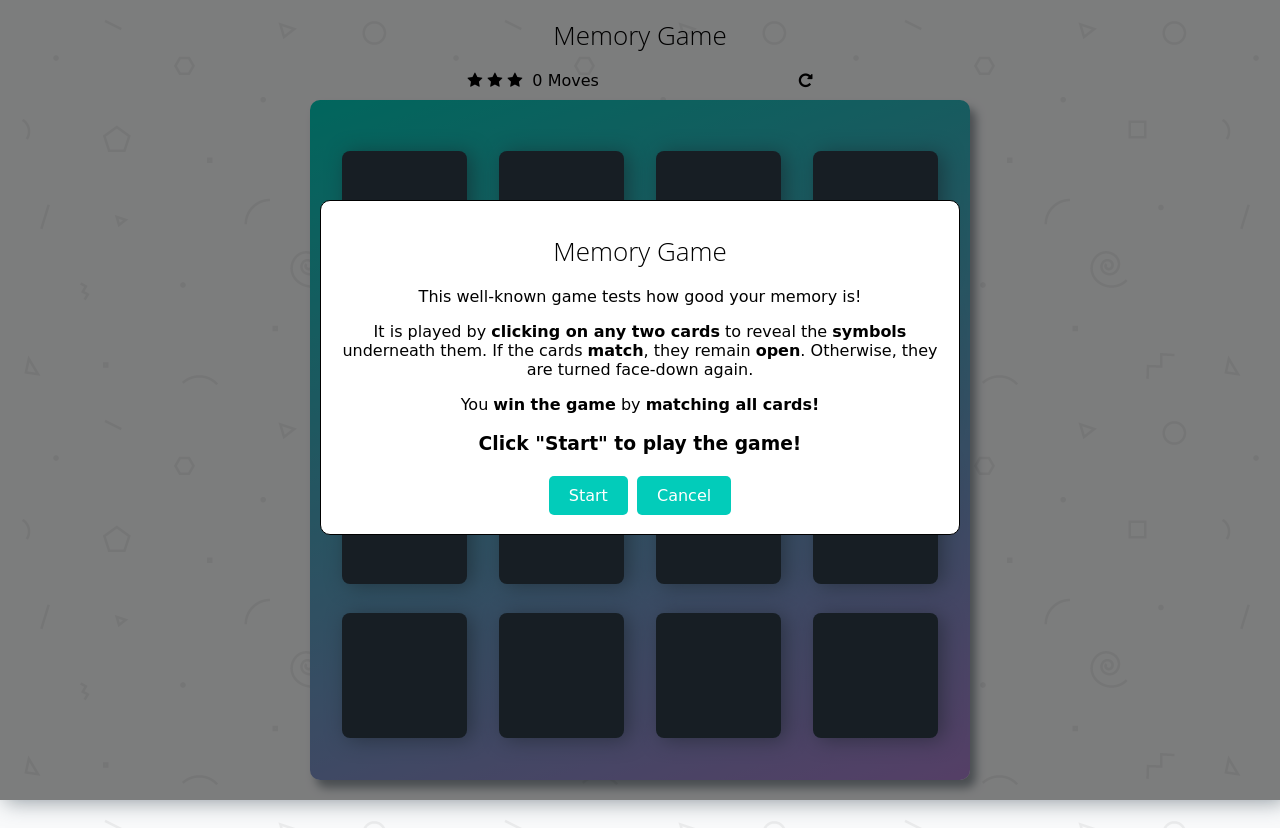
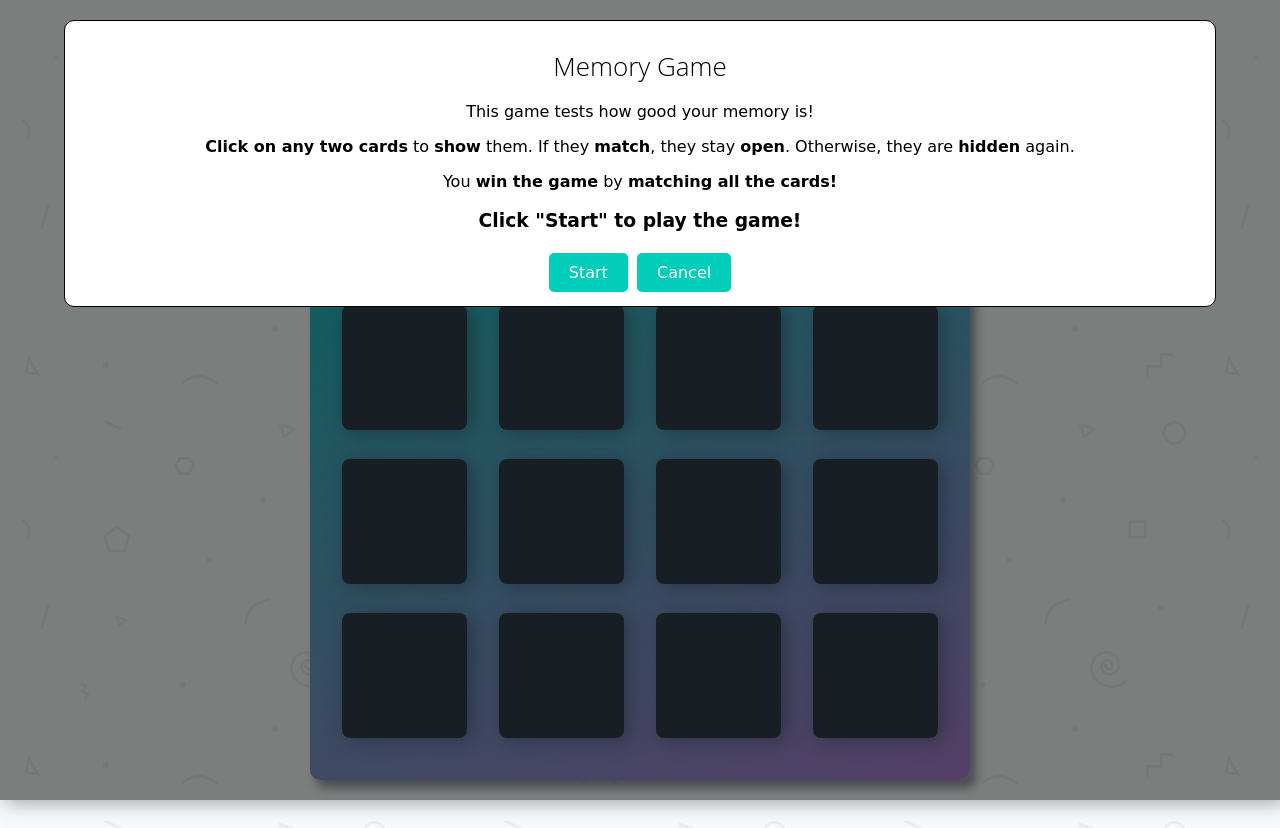
Before and after one commit to yohtonka/fend, a plain HTML site: page project-memory-game/index.html in a window 1280 px wide. Drawn offline with Linux system fonts and the light colour scheme; a web font is replaced by a local one.

Commit message:
refact: Replace Modal Box id with class

```diff
--- a/project-memory-game/css/app.css
+++ b/project-memory-game/css/app.css
@@ -122,7 +122,7 @@ h1 {
     cursor: pointer;
 }
 
-#modal-dialog-box {
+.modal-dialog-box {
     visibility: hidden;
     position: fixed;
     top: 0;
@@ -135,9 +135,9 @@ h1 {
     box-shadow: 5px 2px 20px 0 rgba(46, 61, 73, 0.5);
 }
 
-#modal-dialog-box div#message {
+.modal-dialog-box div.message {
     width: 90%;
-    margin: 10px auto;
+    margin: 20px auto;
     background-color: #fff;
     border: 1px solid #000;
     padding: 10px;
--- a/project-memory-game/index.html
+++ b/project-memory-game/index.html
@@ -85,8 +85,8 @@
             </li>
         </ul>
 
-        <div id="modal-dialog-box">
-            <div id="message"></div>
+        <div class="modal-dialog-box">
+            <div class="message"></div>
         </div>
     </div>
     <script src="js/app.js"></script>
--- a/project-memory-game/js/app.js
+++ b/project-memory-game/js/app.js
@@ -5,8 +5,8 @@ const deck = document.querySelector('.deck'); // Deck of cards
 const btnRestart = document.querySelector('.fa-repeat'); // Button to restart the game
 const time = document.querySelector('.time'); // Timer showing elapsed time
 const stars = document.querySelector('.stars'); // Star rating
-const modalBox = document.getElementById('modal-dialog-box'); // Modal dialog box
-const modalMsg = document.getElementById('message'); // Message inside the modal dialog box
+const modalBox = document.querySelector('.modal-dialog-box'); // Modal dialog box
+const modalMsg = document.querySelector('.message'); // Message inside the modal dialog box
 
 /* Memory game board : */
 let arrCardSymbols;			// List of all card faces (or symbols or suits)
@@ -43,11 +43,11 @@ window.onload = function() {
 
 	// Show the intro message box with game instructions and a 'Start' button
 	strMsg = '<h1>Memory Game</h1>';
-	strMsg += '<p>This well-known game tests how good your memory is!</p>';
-	strMsg += '<p>It is played by <strong>clicking on any two cards</strong> to reveal the ';
-	strMsg += '<strong>symbols</strong> underneath them. If the cards <strong>match</strong>, ';
-	strMsg += 'they remain <strong>open</strong>. Otherwise, they are turned face-down again.</p>';
-	strMsg += '<p>You <strong>win the game</strong> by <strong>matching all cards!</strong></p>';
+	strMsg += '<p>This game tests how good your memory is!</p>';
+	strMsg += '<p><strong>Click on any two cards</strong> to <strong>show</strong> them. ';
+	strMsg += 'If they <strong>match</strong>, they stay <strong>open</strong>. ';
+	strMsg += 'Otherwise, they are <strong>hidden</strong> again.</p>';
+	strMsg += '<p>You <strong>win the game</strong> by <strong>matching all the cards!</strong></p>';
 	strMsg += '<h3>Click "Start" to play the game!</h3>';
 	strMsg += '<a href="javascript:hideModalBox(\'start\')" class="button">Start</a> ';
 	strMsg += '<a href="javascript:hideModalBox(\'cancel\')" class="button">Cancel</a>';
```
